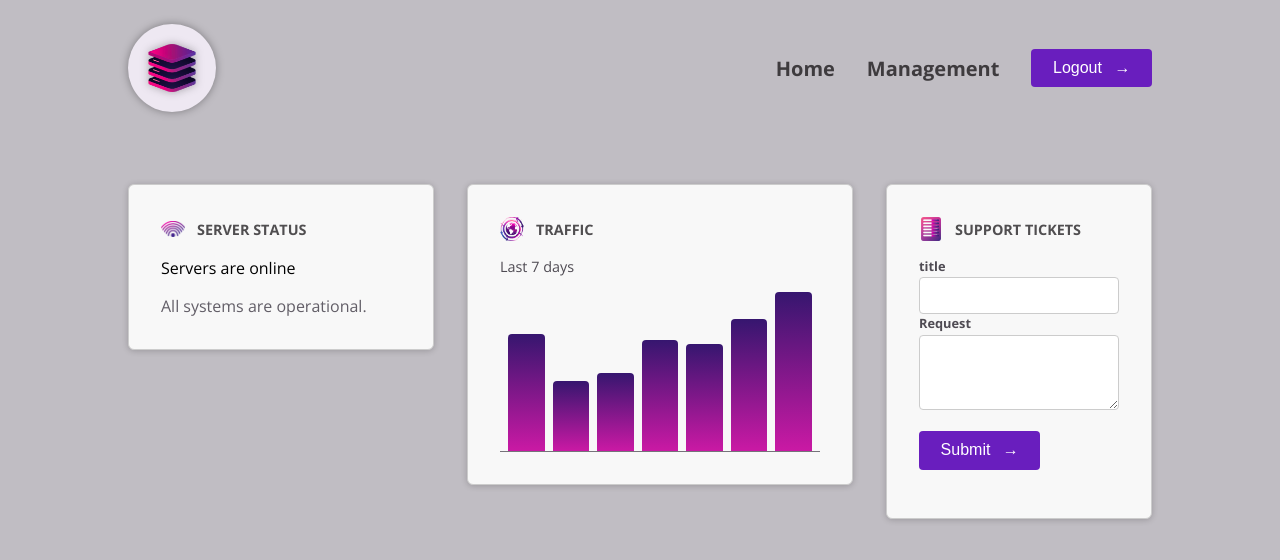
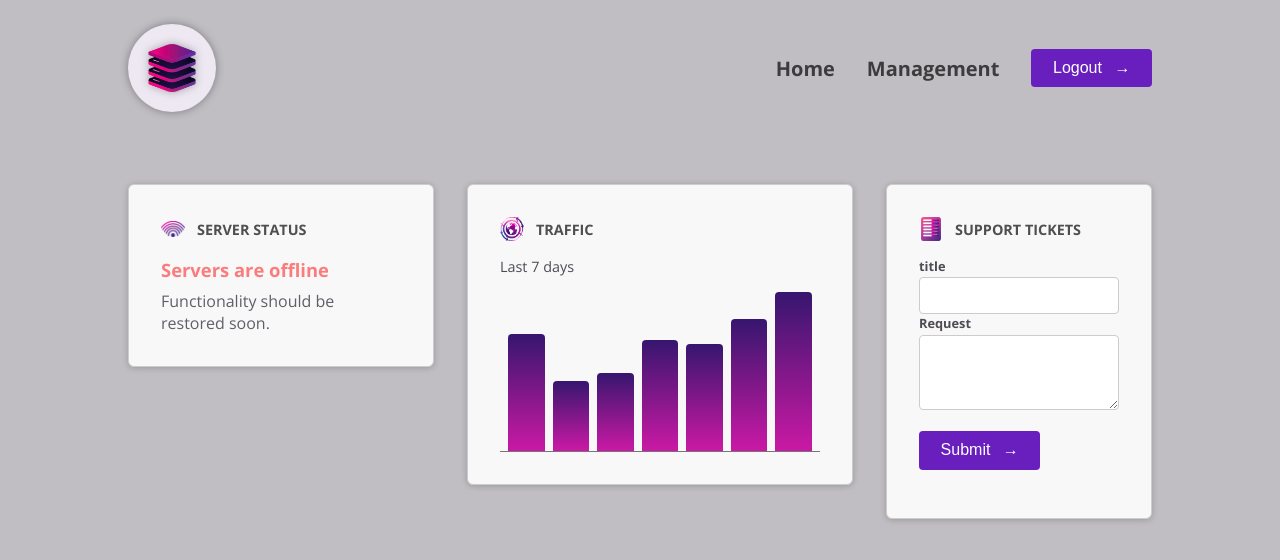
Before and after one commit to KOPCSAKPATRIK1/components-deepdive, an Angular app: page / in a window 1280 px wide. Shown: the top 560 px of the page. Built offline with nearby package versions, Linux system fonts and the light colour scheme.

Commit message:
changing classes dynamicly

```diff
--- a/src/app/dashboard/server-status/server-status.component.css
+++ b/src/app/dashboard/server-status/server-status.component.css
@@ -15,7 +15,7 @@
 }
 
 .status-offline p:first-of-type {
-  color: #b22084;
+  color: red;
 }
 
 .status-unknown p:first-of-type {
--- a/src/app/dashboard/server-status/server-status.component.html
+++ b/src/app/dashboard/server-status/server-status.component.html
@@ -1,3 +1,9 @@
+<div [class]="{
+  status: true,
+  'status-online': currentStatus === 'online',
+  'status-offline': currentStatus === 'offline',
+  'status-unknown': currentStatus === 'unknown',
+}">
   @if (currentStatus === 'online') {
   <p>Servers are online</p>
   <p>All systems are operational.</p>
@@ -8,3 +14,4 @@
   <p>Server status is unknown</p>
   <p>Fetching server status failed.</p>
   }
+</div>
--- a/src/app/dashboard/server-status/server-status.component.ts
+++ b/src/app/dashboard/server-status/server-status.component.ts
@@ -8,5 +8,5 @@
   styleUrl: './server-status.component.css'
 })
 export class ServerStatusComponent {
-  currentStatus = 'online';
+  currentStatus = 'offline';
 }
```
Lines whose indentation alone changed are shown as unchanged.
